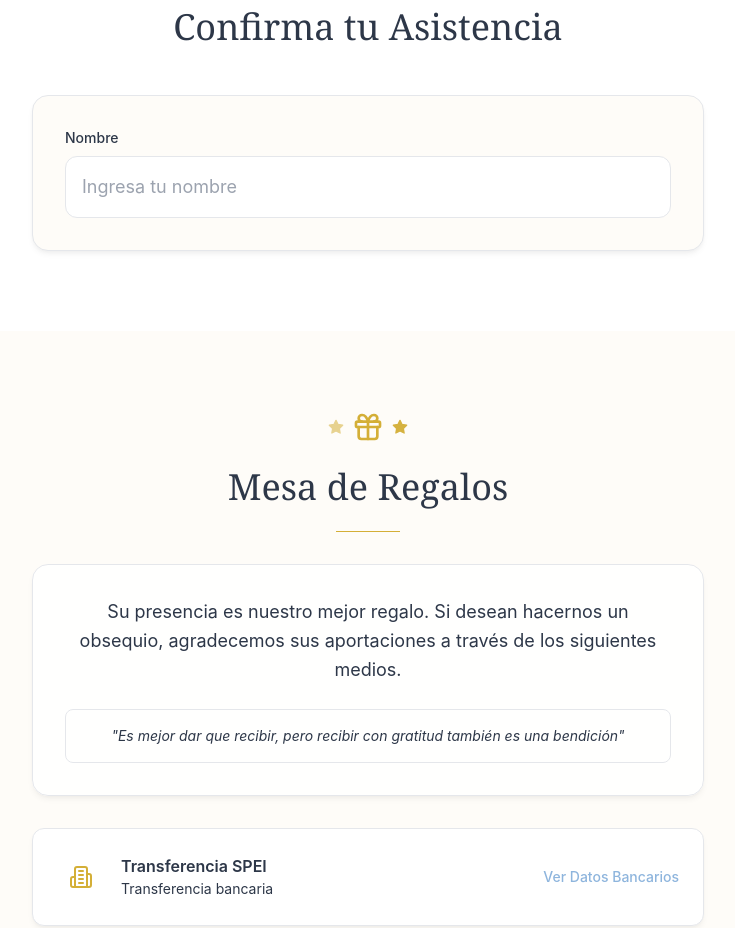
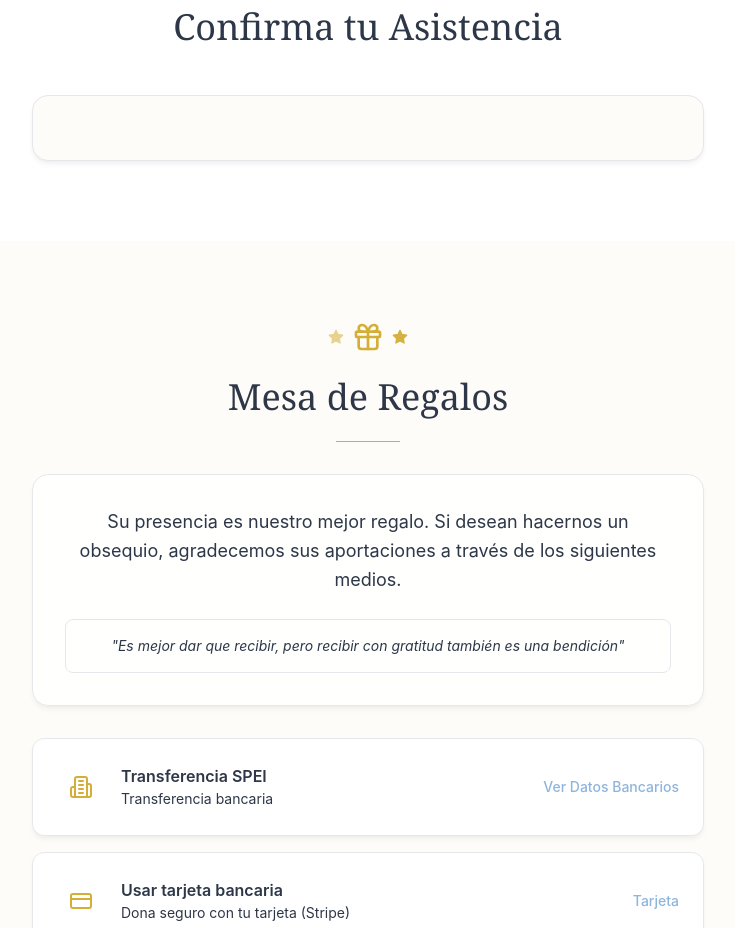
Before and after one commit to jfer1990/boda-caro, a React (Vite) app: page /rsvp/1 in a window 1280 px wide. Shown: the part 4440-5368 px from the top of the page, without its empty margins (272-1007 px from the left). Built offline with nearby package versions, Linux system fonts and the light colour scheme.

Commit message:
Add react-router-dom for routing and update RSVPForm to handle guest selection via slug

```diff
--- a/package.json
+++ b/package.json
@@ -16,6 +16,7 @@
     "lucide-react": "^0.344.0",
     "react": "^18.3.1",
     "react-dom": "^18.3.1",
+    "react-router-dom": "^7.8.2",
     "xlsx": "^0.18.5"
   },
   "devDependencies": {
--- a/src/App.tsx
+++ b/src/App.tsx
@@ -1,4 +1,5 @@
 import React from 'react';
+import { BrowserRouter as Router, Routes, Route } from 'react-router-dom';
 import HeroSection from './components/HeroSection';
 import ParentsSection from './components/ParentsSection';
 import ParentsThought from './components/ParentsThought';
@@ -10,6 +11,12 @@ import Footer from './components/Footer';
 
 function App() {
   return (
+    <Router>
+      <Routes>
+        {/* Ruta principal */}
+        <Route
+          path="/"
+          element={
             <div className="min-h-screen bg-ivory">
               <HeroSection />
               <ParentsSection />
@@ -20,6 +27,27 @@ function App() {
               <GiftSection />
               <Footer />
             </div>
+          }
+        />
+
+        {/* Ruta específica por slug */}
+        <Route
+          path="/rsvp/:slug"
+          element={
+            <div className="min-h-screen bg-ivory">
+              <HeroSection />
+              <ParentsSection />
+              <ParentsThought />
+              <PhotoGallery />
+              <EventDetails />
+              <RSVPForm />
+              <GiftSection />
+              <Footer />
+            </div>
+          }
+        />
+      </Routes>
+    </Router>
   );
 }
 
--- a/src/components/RSVPForm.tsx
+++ b/src/components/RSVPForm.tsx
@@ -1,6 +1,7 @@
 import React, { useState, useEffect } from 'react';
-import { Phone, Check, AlertCircle, Users, Star } from 'lucide-react';
+import { Check, AlertCircle, Users, Star } from 'lucide-react';
 import guestsData from '../data/guests.json';
+import { useParams } from 'react-router-dom';
 
 interface Guest {
   id: number;
@@ -8,6 +9,7 @@ interface Guest {
   maxGuests: number;
   confirmed: boolean;
   companions: string[];
+  slug: string;
 }
 
 const RSVPForm: React.FC = () => {
@@ -18,8 +20,23 @@ const RSVPForm: React.FC = () => {
   const [isConfirmed, setIsConfirmed] = useState(false);
   const [showSuggestions, setShowSuggestions] = useState(false);
 
+  const { slug } = useParams<{ slug: string }>();
+
+  // Si hay slug, seleccionar al invitado correspondiente
   useEffect(() => {
-    if (nameInput.length >= 2) {
+    if (slug) {
+      const guest = guestsData.find(g => g.slug === slug);
+      if (guest) {
+        setSelectedGuest(guest);
+        setNameInput(guest.name);
+        setShowSuggestions(false);
+      }
+    }
+  }, [slug]);
+
+  // Autocompletador por nombre
+  useEffect(() => {
+    if (!slug && nameInput.length >= 2) {
       const filtered = guestsData.filter(guest =>
         guest.name.toLowerCase().includes(nameInput.toLowerCase())
       );
@@ -29,7 +46,7 @@ const RSVPForm: React.FC = () => {
       setSuggestions([]);
       setShowSuggestions(false);
     }
-  }, [nameInput]);
+  }, [nameInput, slug]);
 
   const selectGuest = (guest: Guest) => {
     setSelectedGuest(guest);
@@ -38,23 +55,21 @@ const RSVPForm: React.FC = () => {
     setShowSuggestions(false);
   };
 
-
   const toggleCompanion = (companion: string) => {
-    if (selectedCompanions.includes(companion)) {
-      setSelectedCompanions(selectedCompanions.filter(c => c !== companion));
-    } else {
-      setSelectedCompanions([...selectedCompanions, companion]);
-    }
+    setSelectedCompanions(prev =>
+      prev.includes(companion)
+        ? prev.filter(c => c !== companion)
+        : [...prev, companion]
+    );
   };
-
 
   const generateICS = () => {
     const title = "Boda de Carolina Rodríguez y Esteban Pacheco";
     const description = "Celebración de la boda de Carolina y Esteban. ¡No faltes!";
     const location = "Dirección del evento, Ciudad, México";
-      const startDate = new Date(Date.UTC(2025, 9, 4, 18, 0, 0)); // Mes 9 = octubre (0-based)
+    const startDate = new Date(Date.UTC(2025, 9, 4, 18, 0, 0));
     const endDate = new Date(Date.UTC(2025, 9, 4, 23, 0, 0));
-    const formatDate = (date:any) =>
+    const formatDate = (date: Date) =>
       date.toISOString().replace(/[-:]/g, "").split(".")[0] + "Z";
 
     return (
@@ -81,22 +96,14 @@ const RSVPForm: React.FC = () => {
     link.click();
     document.body.removeChild(link);
   };
-  // const confirmAttendance = () => {
-  //   if (selectedGuest) {
-  //     handleDownload();
-  //     setIsConfirmed(true);
-  //     console.log('Confirmed attendance for:', selectedGuest.name, 'with companions:', companions.filter(c => c.trim()));
-  //   }
-
-  // };
 
   const confirmAttendance = async () => {
-  if (selectedGuest) {
+    if (!selectedGuest) return;
     try {
       const payload = {
         name: selectedGuest.name,
         maxGuests: selectedGuest.maxGuests,
-        confirmed: true, // when they click confirm, we set this true
+        confirmed: true,
         companions: selectedCompanions,
       };
 
@@ -106,28 +113,17 @@ const RSVPForm: React.FC = () => {
         body: JSON.stringify(payload),
       });
 
-      if (!res.ok) {
-        throw new Error("Failed to confirm attendance");
-      }
+      if (!res.ok) throw new Error("Failed to confirm attendance");
 
-      const data = await res.json();
-      console.log("Saved on server:", data);
-
-      // Download .ics file
-
-
-      // Update UI
+      await res.json();
       setIsConfirmed(true);
     } catch (err) {
-      console.error("Error confirming attendance:", err);
+      console.error(err);
       alert("Hubo un error al confirmar tu asistencia. Intenta de nuevo.");
-    }
-    finally{
+    } finally {
       handleDownload();
     }
-  }
   };
-
 
   const reset = () => {
     setNameInput('');
@@ -153,6 +149,9 @@ const RSVPForm: React.FC = () => {
         <div className="bg-ivory rounded-2xl p-8 shadow-soft border border-cream/50 relative">
           {!isConfirmed ? (
             <div className="space-y-6">
+
+              {/* INPUT Y AUTOCOMPLETADOR */}
+              {!slug && (
                 <div className="relative">
                   <label className="block text-sm font-medium text-charcoal mb-2">
                     Nombre
@@ -160,29 +159,30 @@ const RSVPForm: React.FC = () => {
                   <input
                     type="text"
                     value={nameInput}
-                  onChange={(e) => setNameInput(e.target.value)}
+                    onChange={e => setNameInput(e.target.value)}
                     placeholder="Ingresa tu nombre"
                     className="w-full px-4 py-4 bg-white border border-cream/50 rounded-xl focus:ring-2 focus:ring-gold/20 focus:border-gold transition-all duration-200 text-lg"
                   />
-
                   {showSuggestions && (
                     <div className="absolute z-10 w-full mt-2 bg-white border border-cream/50 rounded-xl shadow-lg max-h-60 overflow-y-auto">
-                    {suggestions.map((guest) => (
+                      {suggestions.map(g => (
                         <button
-                        key={guest.id}
-                        onClick={() => selectGuest(guest)}
+                          key={g.id}
+                          onClick={() => selectGuest(g)}
                           className="w-full px-4 py-3 text-left hover:bg-cream/30 transition-colors duration-200 border-b border-cream/30 last:border-b-0"
                         >
-                        <div className="font-medium text-charcoal">{guest.name}</div>
+                          <div className="font-medium text-charcoal">{g.name}</div>
                           <div className="text-sm text-charcoal text-opacity-60">
-                          Máximo {guest.maxGuests} {guest.maxGuests === 1 ? 'persona' : 'personas'}
+                            Máximo {g.maxGuests} {g.maxGuests === 1 ? 'persona' : 'personas'}
                           </div>
                         </button>
                       ))}
                     </div>
                   )}
                 </div>
+              )}
 
+              {/* CHECKBOXES DE ACOMPAÑANTES */}
               {selectedGuest && (
                 <div className="bg-white rounded-xl p-6 border border-muted-green/20 space-y-6">
                   <div className="flex items-center gap-3 mb-4">
@@ -219,7 +219,8 @@ const RSVPForm: React.FC = () => {
                 </div>
               )}
 
-              {nameInput.length >= 3 && suggestions.length === 0 && (
+              {/* ALERTA SI NO EXISTE INVITADO */}
+              {!slug && nameInput.length >= 3 && suggestions.length === 0 && (
                 <div className="bg-red-50 border border-red-200 rounded-xl p-4 flex items-center gap-3">
                   <AlertCircle className="w-5 h-5 text-red-500 flex-shrink-0" />
                   <p className="text-red-700 text-sm">
--- a/src/data/guests.json
+++ b/src/data/guests.json
@@ -4,251 +4,322 @@
     "name": "Luis Fernando Rodríguez Fernández",
     "maxGuests": 1,
     "confirmed": false,
-    "companions": ["Gladys Elena Díaz Aguilar"]
+    "companions": ["Gladys Elena Díaz Aguilar"],
+    "family": "Rodríguez Díaz",
+    "slug": "luis-rodriguez-fer"
   },
   {
     "id": 2,
     "name": "Juan Fernando Rodríguez Díaz",
     "maxGuests": 2,
     "confirmed": false,
-    "companions": ["Diletta Cipriani Grilli", "Gabriel Octavio Rodríguez Cipriani"]
+    "companions": ["Diletta Cipriani Grilli", "Gabriel Octavio Rodríguez Cipriani"],
+    "family": "Rodríguez Cipriani",
+    "slug": "juan-rodriguez-dia"
   },
   {
     "id": 3,
     "name": "Lilia Esther Tamayo Erguera",
-    "maxGuests": 4,
+    "maxGuests": 7,
     "confirmed": false,
-    "companions": ["Yolanda", "Elizabeth", "Betty", "Victor"]
+    "companions": [
+      "Inocencio Ochoa Tamayo",
+      "Elizabeth Tamayo Erguera",
+      "Yolanda Martínez",
+      "Lizbeth Briceño",
+      "Víctor Becerra",
+      "Acompañante 1",
+      "Acompañante 2"
+    ],
+    "family": "Aquí hay 2 familiares y 5 amigos…",
+    "slug": "lilia-tamayo-erg"
   },
   {
     "id": 4,
     "name": "Alex Iván Tamayo Erguera",
     "maxGuests": 0,
     "confirmed": false,
-    "companions": []
+    "companions": [],
+    "family": "n/a",
+    "slug": "alex-tamayo-erg"
   },
   {
     "id": 5,
     "name": "Rosaura Violeta Tamayo Erguera",
     "maxGuests": 2,
     "confirmed": false,
-    "companions": ["Carla Kan Tamayo", "Carlos Humberto Kan Gómez"]
+    "companions": ["Carla Can Tamayo", "Carlos Humberto Can Gómez"],
+    "family": "Can Tamayo",
+    "slug": "rosaura-tamayo-erg"
   },
   {
     "id": 6,
     "name": "Alfredo Tamayo Erguera",
     "maxGuests": 2,
     "confirmed": false,
-    "companions": ["Yazmín", "Alfredito"]
+    "companions": ["Yazmín Cortés Sobrino", "Alfredo Tamayo Cortés"],
+    "family": "Tamayo Cortés",
+    "slug": "alfredo-tamayo-erg"
   },
   {
     "id": 7,
     "name": "Elmar Bauer",
     "maxGuests": 1,
     "confirmed": false,
-    "companions": ["Alejandra Tamayo"]
+    "companions": ["Alejandra Bauer Tamayo"],
+    "family": "Bauer Tamayo",
+    "slug": "elmar-bauer"
   },
   {
     "id": 8,
-    "name": "Marco",
+    "name": "Marco Romero",
     "maxGuests": 1,
     "confirmed": false,
-    "companions": ["Alondra Tamayo"]
+    "companions": ["Alondra Tamayo Cortés"],
+    "family": "Romero Tamayo",
+    "slug": "marco-romero"
   },
   {
     "id": 9,
-    "name": "Jose Luis Ochoa Cáceres",
-    "maxGuests": 0,
+    "name": "Miriam Río",
+    "maxGuests": 1,
     "confirmed": false,
-    "companions": []
+    "companions": ["David Antonio Esquivel Pacheco"],
+    "family": "Pacheco Río",
+    "slug": "miriam-rio"
   },
   {
     "id": 10,
-    "name": "Miriam Rios",
-    "maxGuests": 1,
+    "name": "Ariel Meléndez Nuñez",
+    "maxGuests": 2,
     "confirmed": false,
-    "companions": ["David Pacheco"]
+    "companions": ["Rita Cecilia de Guadalupe Díaz Aguilar", "Cindy Griselle Meléndez Díaz"],
+    "family": "Meléndez Díaz",
+    "slug": "ariel-melendez-nun"
   },
   {
     "id": 11,
-    "name": "Ariel Meléndez Nuñez",
-    "maxGuests": 2,
+    "name": "Edward Puerto Andueza",
+    "maxGuests": 3,
     "confirmed": false,
-    "companions": ["Rita Cecilia de Guadalupe Díaz Aguilar", "Cindy Griselle Meléndez Díaz"]
+    "companions": ["Astrid Victoria Meléndez Díaz", "Leonardo", "Ian"],
+    "family": "Puerto Meléndez",
+    "slug": "edward-puerto-and"
   },
   {
     "id": 12,
-    "name": "Edward Puerto Andueza",
+    "name": "Rosemberg Guirao Martínez",
     "maxGuests": 3,
     "confirmed": false,
-    "companions": ["Astrid Victoria Meléndez Díaz", "Leonardo", "Ian"]
+    "companions": ["Orielle Meléndez Díaz", "Mateo", "Samuel"],
+    "family": "Guirao Meléndez",
+    "slug": "rosemberg-guirao-mar"
   },
   {
     "id": 13,
-    "name": "Rosemberg Guirao Martínez",
-    "maxGuests": 3,
+    "name": "María Leticia del Carmen Díaz Aguilar",
+    "maxGuests": 0,
     "confirmed": false,
-    "companions": ["Orielle Meléndez Díaz", "Mateo", "Samuel"]
+    "companions": [],
+    "family": "n/a",
+    "slug": "maria-diaz-agu"
   },
   {
     "id": 14,
-    "name": "María Leticia del Carmen Díaz Aguilar",
+    "name": "Rosa Ileana Díaz Aguilar",
     "maxGuests": 0,
     "confirmed": false,
-    "companions": []
+    "companions": [],
+    "family": "n/a",
+    "slug": "rosa-diaz-agu"
   },
   {
     "id": 15,
-    "name": "Rosa Ileana Díaz Aguilar",
+    "name": "Sandra Maribel Díaz Aguilar",
     "maxGuests": 0,
     "confirmed": false,
-    "companions": []
+    "companions": [],
+    "family": "n/a",
+    "slug": "sandra-diaz-agu"
   },
   {
     "id": 16,
-    "name": "Sandra Maribel Díaz Aguilar",
-    "maxGuests": 0,
+    "name": "Roger Ariel May Campos",
+    "maxGuests": 2,
     "confirmed": false,
-    "companions": []
+    "companions": ["Elsy Díaz Aguilar", "Roger Maximiliano May Díaz"],
+    "family": "May Díaz",
+    "slug": "roger-may-cam"
   },
   {
     "id": 17,
-    "name": "Roger Ariel May Campos",
-    "maxGuests": 2,
+    "name": "Sagrario Guadalupe Ortíz Pasos",
+    "maxGuests": 0,
     "confirmed": false,
-    "companions": ["Elsy Díaz Aguilar", "Roger Maximiliano May Díaz"]
+    "companions": [],
+    "family": "n/a",
+    "slug": "sagrario-ortiz-pas"
   },
   {
     "id": 18,
-    "name": "Sagrario Guadalupe Ortíz Pasos",
+    "name": "Alejandrina de Guadalupe Salazar Lizárraga",
     "maxGuests": 0,
     "confirmed": false,
-    "companions": []
+    "companions": [],
+    "family": "n/a",
+    "slug": "alejandrina-salazar-liz"
   },
   {
     "id": 19,
-    "name": "Alejandrina de Guadalupe Salazar Lizárraga",
-    "maxGuests": 0,
+    "name": "Adriana Domínguez Domínguez",
+    "maxGuests": 1,
     "confirmed": false,
-    "companions": []
+    "companions": ["Jorge David Pimentel Torres"],
+    "family": "n/a",
+    "slug": "adriana-dominguez-dom"
   },
   {
     "id": 20,
-    "name": "Adriana Domínguez Domínguez",
-    "maxGuests": 1,
+    "name": "José Eduardo Rubio Fernández",
+    "maxGuests": 0,
     "confirmed": false,
-    "companions": ["Jorge"]
+    "companions": [],
+    "family": "n/a",
+    "slug": "jose-rubio-fer"
   },
   {
     "id": 21,
-    "name": "José Eduardo Rubio Fernández",
-    "maxGuests": 0,
+    "name": "Rafael René Castillo Martínez",
+    "maxGuests": 1,
     "confirmed": false,
-    "companions": []
+    "companions": ["Karen Adriana Martínez Ríos"],
+    "family": "n/a",
+    "slug": "rafael-castillo-mar"
   },
   {
     "id": 22,
-    "name": "Rafael René Castillo Martínez",
-    "maxGuests": 1,
+    "name": "Diego Mauricio García Calderon",
+    "maxGuests": 0,
     "confirmed": false,
-    "companions": ["Adriana Martínez"]
+    "companions": [],
+    "family": "n/a",
+    "slug": "diego-garcia-cal"
   },
   {
     "id": 23,
-    "name": "Diego Mauricio García Calderon",
+    "name": "Axel Javier Alayola Rosales",
     "maxGuests": 0,
     "confirmed": false,
-    "companions": []
+    "companions": [],
+    "family": "n/a",
+    "slug": "axel-alayola-ros"
   },
   {
     "id": 24,
-    "name": "Axel Javier Alayola Rosales",
+    "name": "Wendy Rosana González Carvajal",
     "maxGuests": 0,
     "confirmed": false,
-    "companions": []
+    "companions": [],
+    "family": "n/a",
+    "slug": "wendy-gonzalez-car"
   },
   {
     "id": 25,
-    "name": "Wendy Rosana González Carvajal",
-    "maxGuests": 0,
+    "name": "Valentina Delgado Duarte",
+    "maxGuests": 1,
     "confirmed": false,
-    "companions": []
+    "companions": ["Emiliano Estrada Rodríguez"],
+    "family": "n/a",
+    "slug": "valentina-delgado-dua"
   },
   {
     "id": 26,
-    "name": "Valentina Delgado Duarte",
+    "name": "Sara Luz Rocha Vargas",
     "maxGuests": 1,
     "confirmed": false,
-    "companions": ["Emiliano"]
+    "companions": [],
+    "family": "n/a",
+    "slug": "sara-rocha-var"
   },
   {
     "id": 27,
-    "name": "Sara Luz Rocha Vargas",
+    "name": "Aurora Cipriani Grilli",
     "maxGuests": 1,
     "confirmed": false,
-    "companions": [""]
+    "companions": ["Marcelo Rivas Cipriani"],
+    "family": "Rivas Cipriani??",
+    "slug": "aurora-cipriani-gri"
   },
   {
     "id": 28,
-    "name": "Aurora Cipriani Grilli",
-    "maxGuests": 1,
+    "name": "Rodrigo José Moguel Escalante",
+    "maxGuests": 0,
     "confirmed": false,
-    "companions": ["Marcelo"]
+    "companions": [],
+    "family": "n/a",
+    "slug": "rodrigo-moguel-esc"
   },
   {
     "id": 29,
-    "name": "Rodrigo Moguel",
+    "name": "Irene Barroso Dorantes",
     "maxGuests": 0,
     "confirmed": false,
-    "companions": []
+    "companions": [],
+    "family": "n/a",
+    "slug": "irene-barroso-dor"
   },
   {
     "id": 30,
-    "name": "Irene Barroso",
+    "name": "María de Lourdes Marcial Cerón",
     "maxGuests": 0,
     "confirmed": false,
-    "companions": []
+    "companions": [],
+    "family": "n/a",
+    "slug": "maria-marcial-cer"
   },
   {
     "id": 31,
-    "name": "Lulú Marcial Cerón",
-    "maxGuests": 0,
+    "name": "Varinia Renee Ortegón Heredia",
+    "maxGuests": 1,
     "confirmed": false,
-    "companions": []
+    "companions": ["Alan René Solís Ley"],
+    "family": "n/a",
+    "slug": "varinia-ortegon-her"
   },
   {
     "id": 32,
-    "name": "Varinia René Ortegon Heredia",
-    "maxGuests": 1,
+    "name": "Marbella del Socorro Lizama Ortegón",
+    "maxGuests": 0,
     "confirmed": false,
-    "companions": ["Alan"]
+    "companions": [],
+    "family": "n/a",
+    "slug": "marbella-lizama-ort"
   },
   {
     "id": 33,
-    "name": "Marbella Lizama",
+    "name": "Génesis Eunice Alamilla Montes",
     "maxGuests": 0,
     "confirmed": false,
-    "companions": []
+    "companions": [],
+    "family": "n/a",
+    "slug": "genesis-alamilla-mon"
   },
   {
     "id": 34,
-    "name": "Genesis Montes",
+    "name": "Daniela Quijano Cuéllar",
     "maxGuests": 0,
     "confirmed": false,
-    "companions": []
+    "companions": [],
+    "family": "n/a",
+    "slug": "daniela-quijano-cue"
   },
   {
     "id": 35,
-    "name": "Daniela Quijano",
-    "maxGuests": 0,
-    "confirmed": false,
-    "companions": []
-  },
-  {
-    "id": 36,
-    "name": "María de Jesús Martínez",
+    "name": "María de Jesús Martínez Herrera",
     "maxGuests": 1,
     "confirmed": false,
-    "companions": ["Sergio Prieto"]
+    "companions": ["Sergio Luis Prieto Silva"],
+    "family": "n/a",
+    "slug": "maria-martinez-her"
   }
 ]
```
Also changed, not shown: 1 other file (tests, documents, lock files or other folders). Lines whose indentation alone changed are shown as unchanged.
